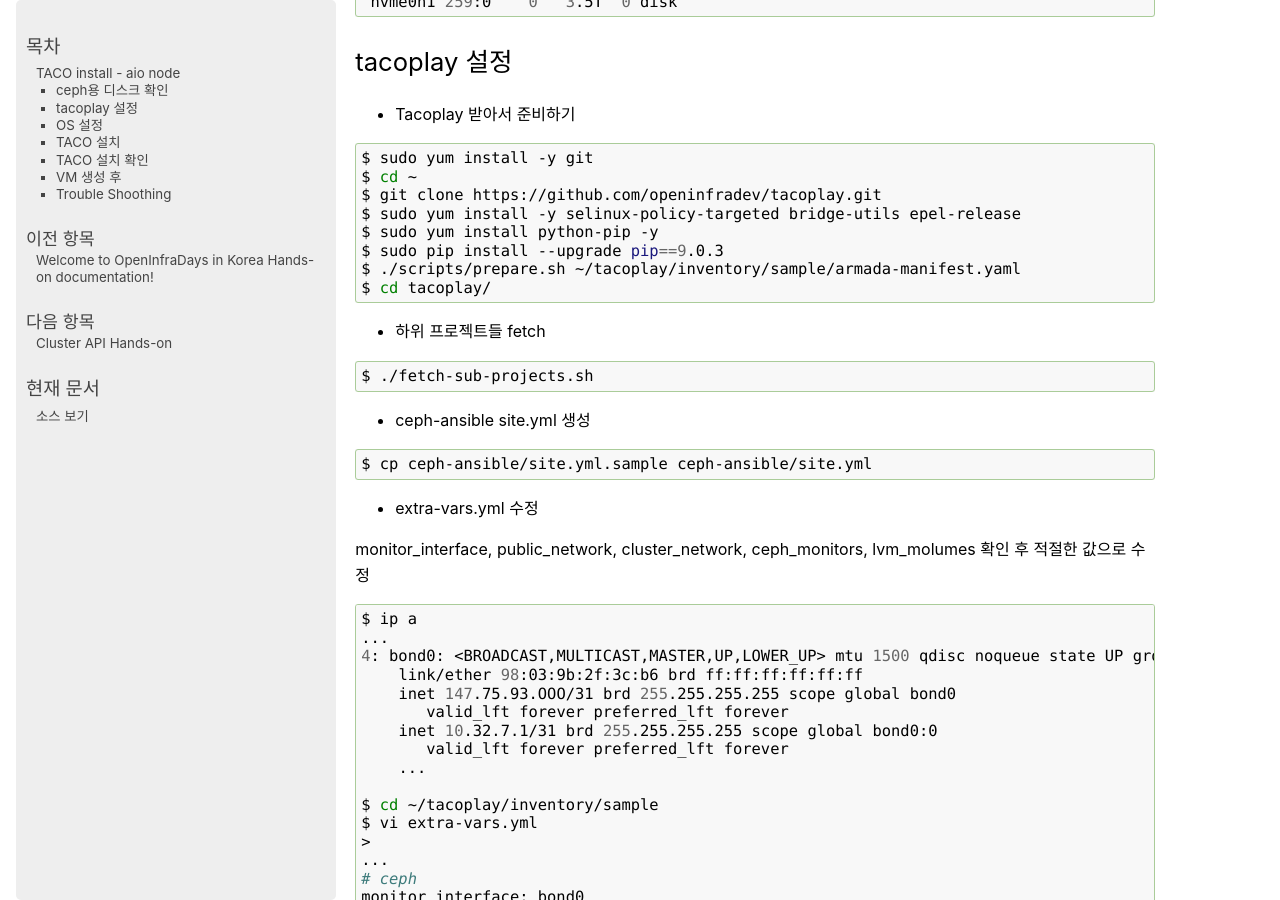
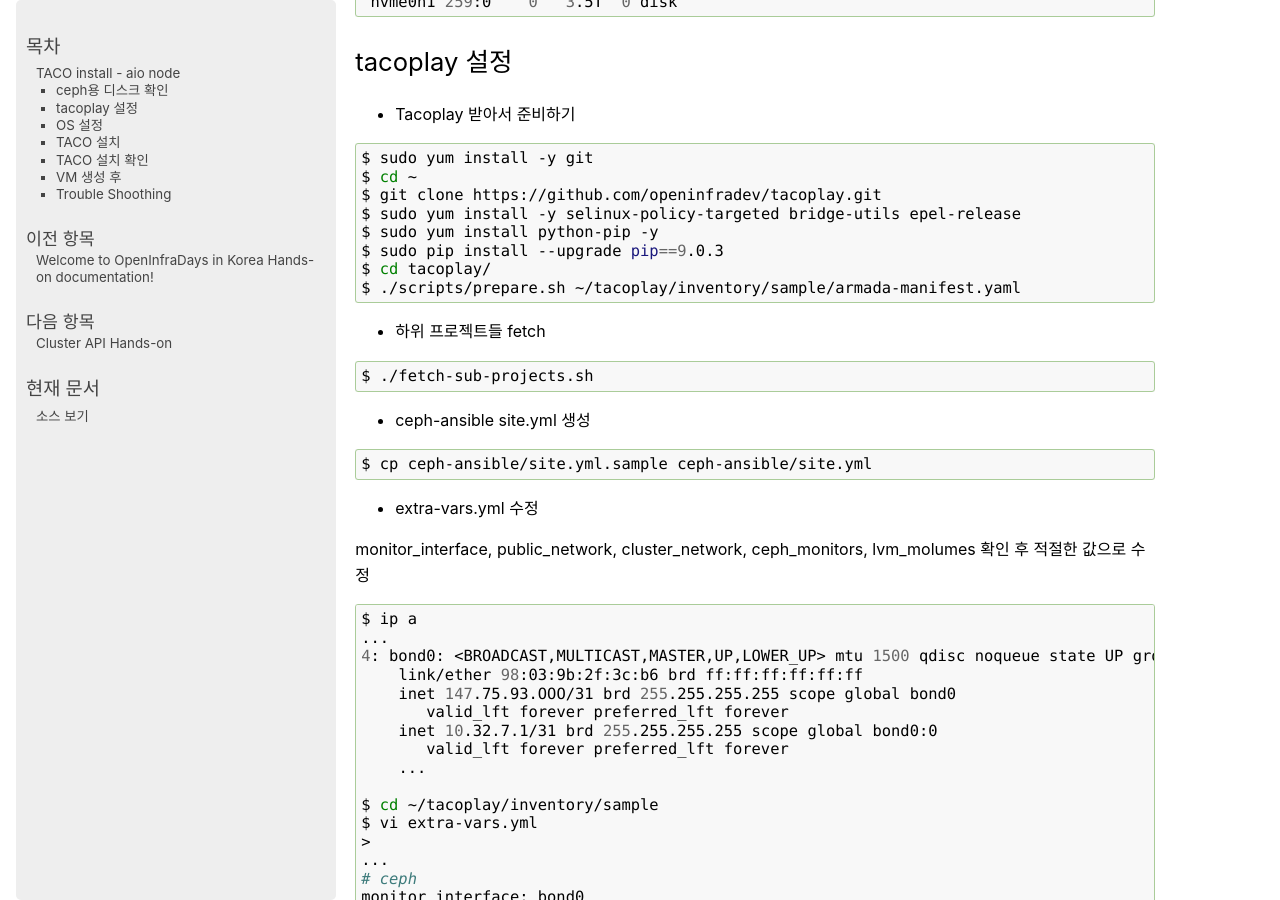
Before and after one commit to openinfradev/openinfraday-2019-handson-docs, a Sphinx documentation site: the page built from docs/source/taco-aio.rst, in a window 1280 px wide and 900 px high, scrolled down 381 px. Built offline with Sphinx 7.4.7, drawn with Linux system fonts in a browser that asks for light colours.

```diff
--- a/docs/source/taco-aio.rst
+++ b/docs/source/taco-aio.rst
@@ -33,8 +33,8 @@ tacoplay 설정
    $ sudo yum install -y selinux-policy-targeted bridge-utils epel-release
    $ sudo yum install python-pip -y
    $ sudo pip install --upgrade pip==9.0.3
+   $ cd tacoplay/
    $ ./scripts/prepare.sh ~/tacoplay/inventory/sample/armada-manifest.yaml
-   $ cd tacoplay/
 
 * 하위 프로젝트들 fetch
 
```
